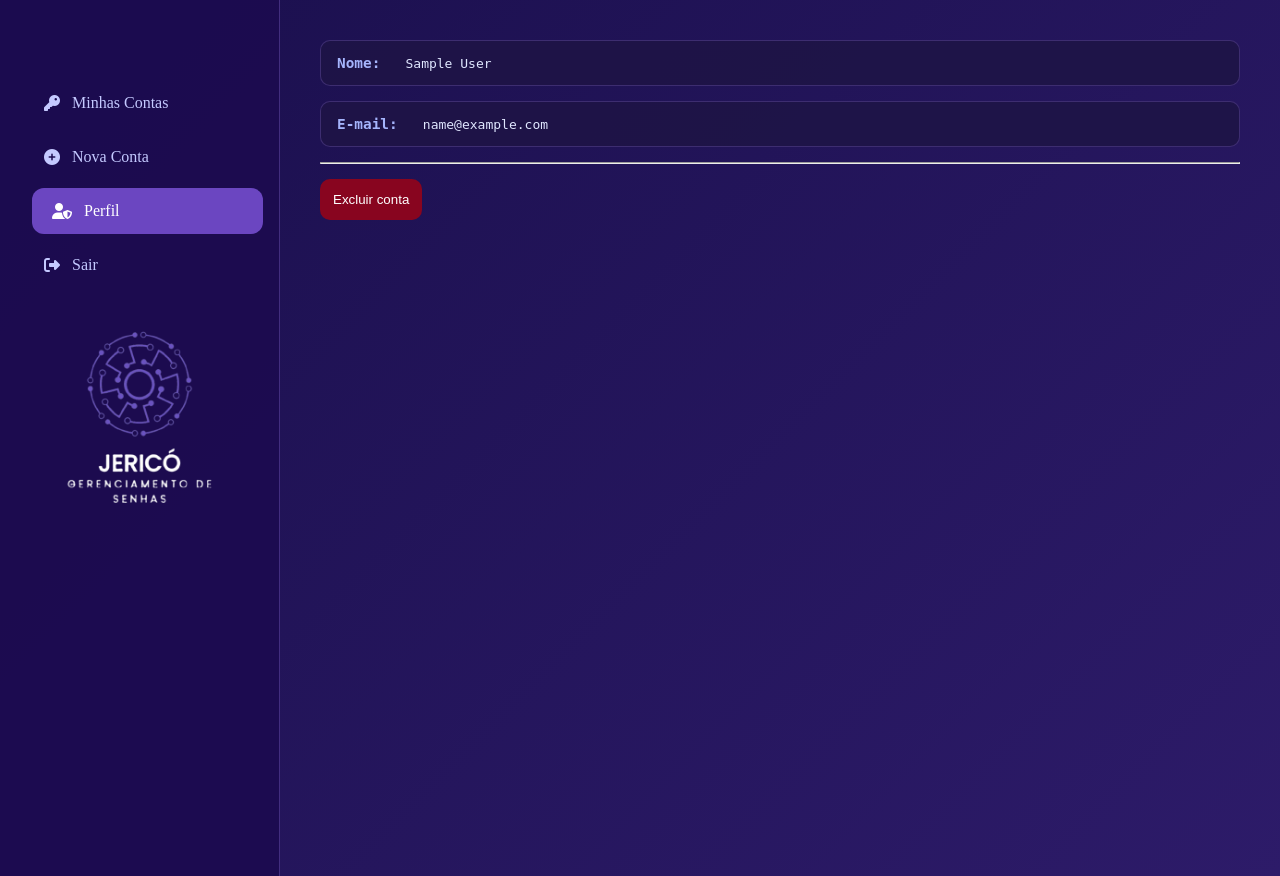
After one commit to Samuelsn28/Jerico, a PHP site: page /paginas/perfil.php in a window 1280 px wide. The commit adds this page. Run offline with PHP 8.4, Linux system fonts and the light colour scheme; the visitor is signed in with stand-in values (Sample User, id 1); some libraries are stand-ins or nearby versions.

Commit message:
Funcionalidade excluir conta

```diff
--- /dev/null
+++ b/paginas/perfil.php
@@ -0,0 +1,84 @@
+<?php
+
+session_set_cookie_params(["httponly" => true]);
+session_start();
+
+if (!isset($_SESSION['id_usuario']) || empty($_SESSION['id_usuario'])) {
+    header("Location: login.php");
+    exit();
+}
+
+?>
+<!DOCTYPE html>
+<html lang="pt-BR">
+<head>
+    <meta charset="UTF-8">
+    <meta name="viewport" content="width=device-width, initial-scale=1.0">
+    <title>Perfil - Jericó</title>
+    <link rel="stylesheet" href="https://cdnjs.cloudflare.com/ajax/libs/font-awesome/6.6.0/css/all.min.css">
+    <link rel="stylesheet" href="./css/padrao.css">
+    <link rel="stylesheet" href="./css/pagina-principal.css">
+    <style>
+        .nav-menu {
+            height: 100%;
+            display: flex;
+            flex-direction: column;
+        }
+
+        #logo {
+            flex: 1;
+        }
+
+        #logo > img {
+            width: 100%;
+            background: transparent;
+        }
+
+        .field-value {
+            margin-bottom: 15px;
+        }
+
+        hr {
+            margin: 15px 0;
+        }
+    </style>
+</head>
+<body>
+	<section class="sidebar">
+        <section class="logo"></section>
+
+        <ul class="nav-menu">
+            <li class="nav-item" onclick="location.href='senhassalvas.php'">
+                <i class="fas fa-key"></i>
+                <span>Minhas Contas</span>
+            </li>
+            <li class="nav-item" onclick="location.href='nova-conta.php'">
+                <i class="fas fa-plus-circle"></i>
+                <span>Nova Conta</span>
+            </li>
+            <li class="nav-item active">
+                <i class="fas fa-user-shield"></i>
+                <span>Perfil</span>
+            </li>
+            <li class="nav-item" onclick="location.href='sair.php'">
+                <i class="fas fa-sign-out-alt"></i>
+                <span>Sair</span>
+            </li>
+            <li id="logo">
+                <img src="img/logo.png">
+            </li>
+        </ul>
+    </section>
+
+    <section class="main">
+        <p class="field-value">
+            <strong class="field-label">Nome: &nbsp;</strong> <?= $_SESSION["nome"] ?>
+        </p>
+        <p class="field-value">
+            <strong class="field-label">E-mail: &nbsp;</strong> <?= $_SESSION["email"] ?>
+        </p>
+        <hr>
+        <button class="btn btn-delete" onclick="if(confirm('Tem certeza que deseja excluir sua conta?')) location.href='excluir.php?id=<?= $_SESSION["id_usuario"] ?>'">Excluir conta</button>
+    </section>
+</body>
+</html>
--- a/paginas/senhassalvas.php
+++ b/paginas/senhassalvas.php
@@ -58,6 +58,10 @@ $contas = pega_contas($id_usuario);
             <li class="nav-item" onclick="location.href='nova-conta.php'">
                 <i class="fas fa-plus-circle"></i>
                 <span>Nova Conta</span>
+            </li>
+            <li class="nav-item" onclick="location.href='perfil.php'">
+                <i class="fas fa-user-shield"></i>
+                <span>Perfil</span>
             </li>
             <li class="nav-item" onclick="location.href='sair.php'">
                 <i class="fas fa-sign-out-alt"></i>
```
Also changed, not shown: database/banco.php (+11 -0 lines), paginas/excluir.php (added, +12 -0 lines).
